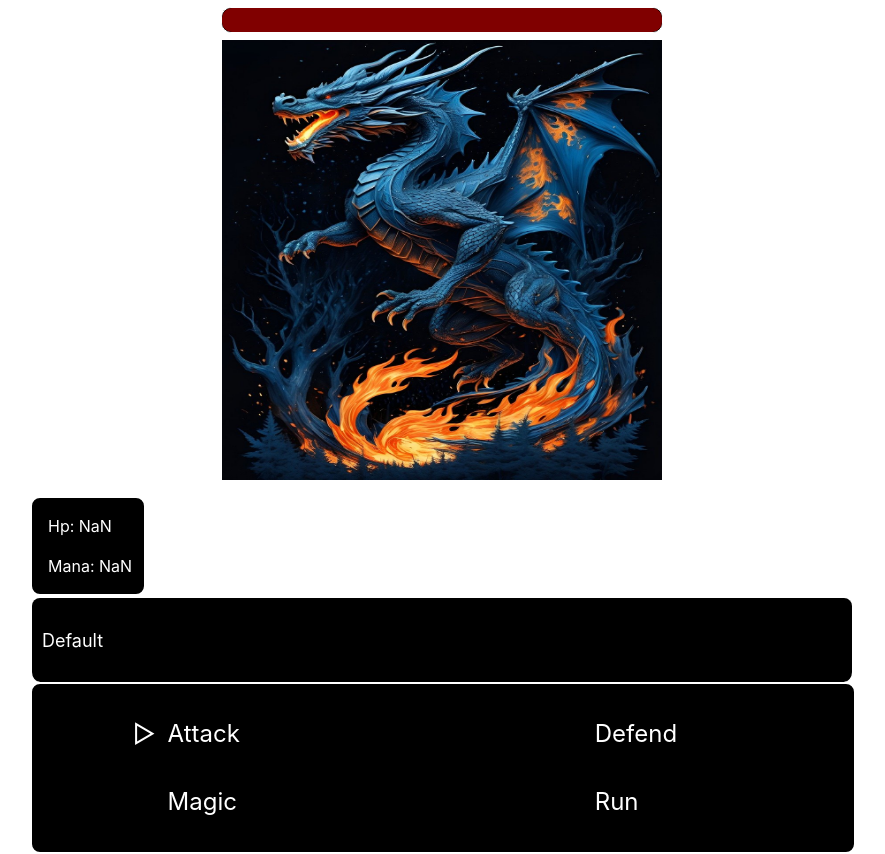
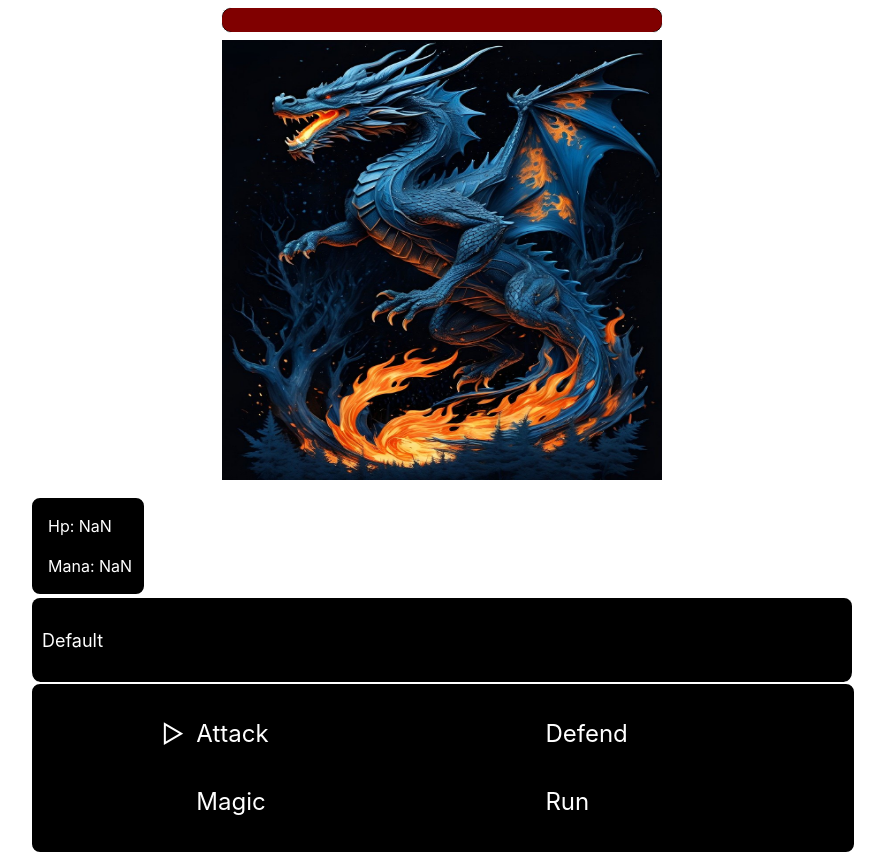
Before and after one commit to athaarsager/dragonslayer-game, a React (Vite) app in the folder dragonslayer_frontend/: page / in a window 1280 px wide. Shown: the whole page, without its empty margins (198-1083 px from the left). Built offline with nearby package versions, Linux system fonts and the light colour scheme; no server answers.

Commit message:
Final css adjustments

```diff
--- a/dragonslayer_frontend/src/components/ActionMenu/ActionMenu.jsx
+++ b/dragonslayer_frontend/src/components/ActionMenu/ActionMenu.jsx
@@ -31,6 +31,7 @@ function ActionMenu({ classAttacksToDisplay, selectedOption, attackOptionChosen,
                         <div className="action">
                             {attackOptionChosen ? classAttacksToDisplay[1].attack.name : "Defend"}</div>
                     </div>
+                    <div></div>
                     <div className={"option-three selector-container left-option"}>
                         <div className={selectedOption === 2 ? "selector" : "selector unselected"}>&#9659;</div>
                         <div className="action">
@@ -41,6 +42,7 @@ function ActionMenu({ classAttacksToDisplay, selectedOption, attackOptionChosen,
                         <div className="action">
                             {attackOptionChosen ? classAttacksToDisplay[3].attack.name : "Run"}</div>
                     </div>
+                    <div></div>
                 </>
             }
         </>
--- a/dragonslayer_frontend/src/components/BattleScreen/BattleScreen.css
+++ b/dragonslayer_frontend/src/components/BattleScreen/BattleScreen.css
@@ -77,14 +77,14 @@ img {
     width: 99.7%;
     padding-top: 2rem;
     display: grid;
-    /* Create grid with 4 columns and 2 rows with auto width */
-    grid-template-columns: 30% 25% 25% 20%;
+    /* Create grid with 5 columns and 2 rows */
+    grid-template-columns: 25% 15% 20% 25% 15%;
     grid-template-rows: 50% 50%;
 }
 
 .selector-container {
     display: grid;
-    grid-template-columns: 30% 70%;
+    grid-template-columns: 50% 50%;
     grid-template-rows: auto;
 }
 
```
